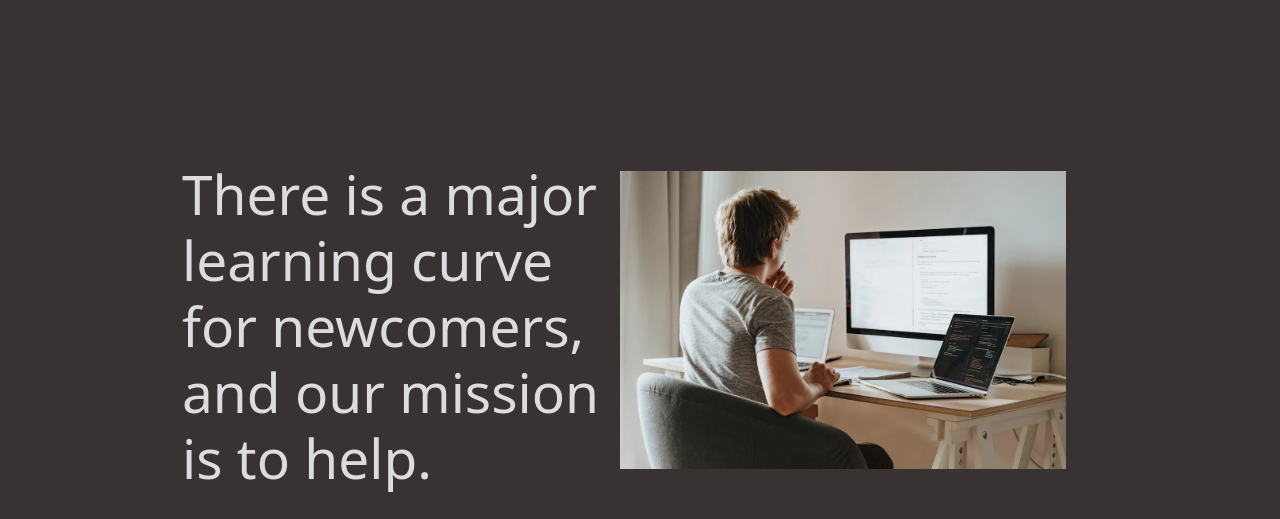
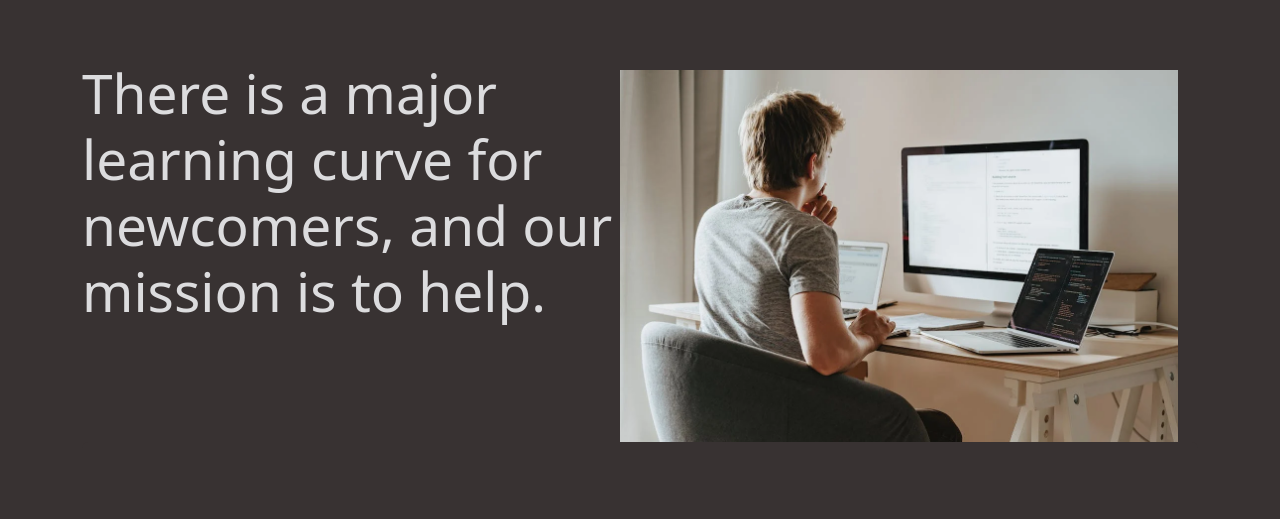
Before and after one commit to CalebCoughenour/elc-site, a React (Create React App) app: page / in a window 1280 px wide. Shown: the part 1280-1799 px from the top of the page. Built offline with nearby package versions, Linux system fonts and the light colour scheme.

Commit message:
rearrange image out of container

```diff
--- a/src/components/MissionSectionRight/MissionSectionRight.js
+++ b/src/components/MissionSectionRight/MissionSectionRight.js
@@ -18,12 +18,11 @@ const MissionSectionRight = ({ sectionText, media, alt }) => {
         <MissionSec>
           <Container>
             <div data-aos='fade-right'>
-              <Card style={{ background: '#383232', padding: '100px', borderLeft: 'none', borderRight: 'none', borderRadius: '0px' }}>
               <Row>
                 <Col md={true}>
                   <MissionTextSection style={{ position: 'relative'}}>
+                    <Media src={media} alt={alt} autoPlay muted loop />
                     <Container>
-                        <Media src={media} alt={alt} autoPlay muted loop />
                       <MissionText>
                         {sectionText}
                       </MissionText>
@@ -31,7 +30,6 @@ const MissionSectionRight = ({ sectionText, media, alt }) => {
                   </MissionTextSection>
                 </Col>
               </Row>
-              </Card>
             </div>
           </Container>
       </MissionSec>
```
Lines whose indentation alone changed are shown as unchanged.
